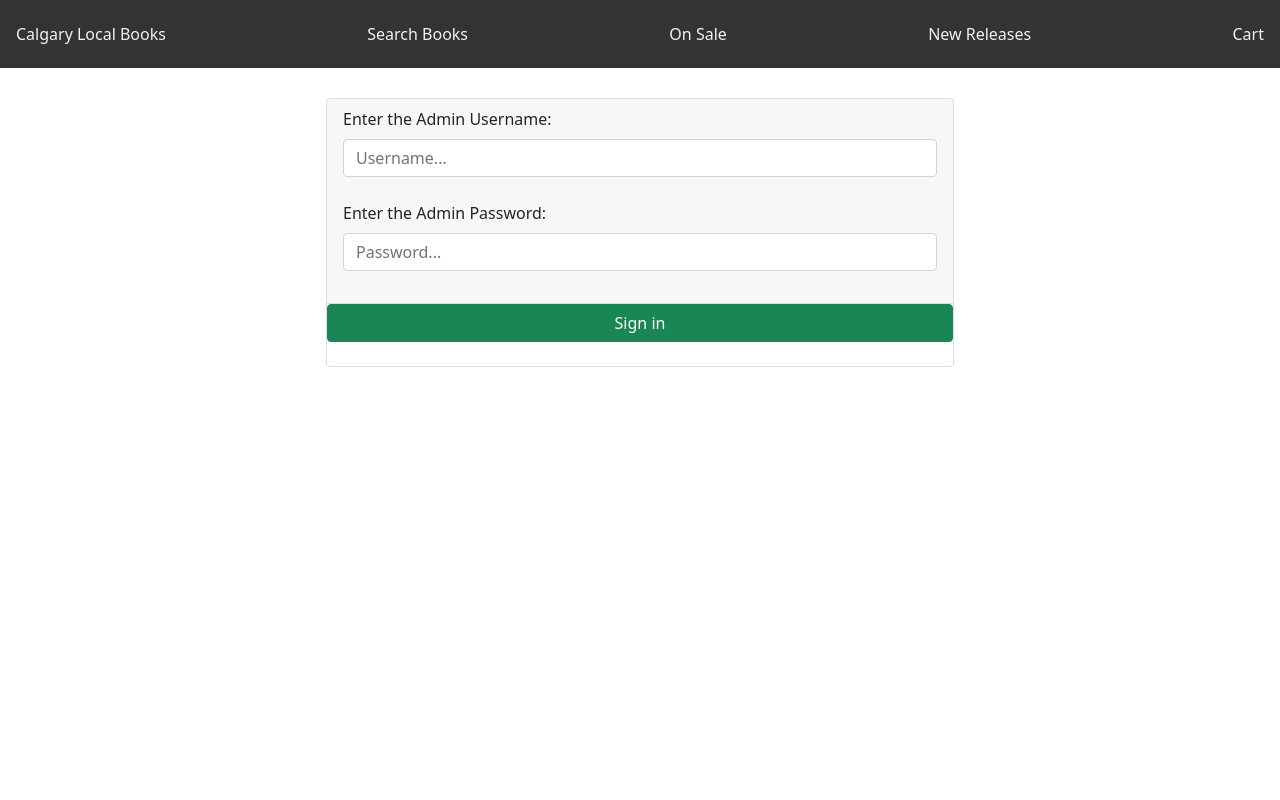
After one commit to JoshuaWeir/CPSC471_Project, a PHP site: page /adminLoginPage.php in a window 1280 px wide. The commit adds this page. Run offline with PHP 8.4, Linux system fonts and the light colour scheme.

Commit message:
Added adminLoginPage.php, welcomePage.php; small formatting updates.

```diff
--- /dev/null
+++ b/view/adminLoginPage.php
@@ -0,0 +1,82 @@
+<!--Page for users to login using their username and password. Also routes to the welcome page if they log in.-->
+<?php
+include_once "loader.php";
+//TODO: Connect to Controller
+if (isset($_SESSION['login']) && $_SESSION['login']){
+    redirect("adminPage.php");
+}
+
+if(isset($_POST['submit'])) {
+    $username = trim($_POST['username']);
+    $password = trim($_POST['password']);
+
+    if (!AuthenticationController::verifyUser($username, $password)){
+        $message = "your username and/or password is incorrect, please try again.";
+    }
+}
+?>
+
+<style><?php include "style.css"; ?> </style>
+
+<!doctype html>
+<html lang="en">
+<head>
+    <!-- Required meta tags -->
+    <meta charset="utf-8">
+    <meta name="viewport" content="width=device-width, initial-scale=1, shrink-to-fit=no">
+    <link href="https://cdn.jsdelivr.net/npm/bootstrap@5.0.2/dist/css/bootstrap.min.css" rel="stylesheet" integrity="sha384-EVSTQN3/azprG1Anm3QDgpJLIm9Nao0Yz1ztcQTwFspd3yD65VohhpuuCOmLASjC" crossorigin="anonymous">
+
+    <nav class="navbar">
+        <a class="active"
+           href="index.php">Calgary Local Books</a>
+        <a href="bookSearchPage.php">Search Books</a>
+        <a href="salePage.php">On Sale</a>
+        <a href="featurePage.php">New Releases</a>
+        <a href="orderPage.php">Cart</a>
+    </nav>
+
+<body>
+<div class="main">
+    <div class="row">
+        <div class="col-lg-6 mx-auto">
+            <div class="card ">
+                <div class="card-header">
+                    <form action="" method="post">
+                        <!-- Username input -->
+                        <div class="form-outline mb-4">
+                            <label class="form-label" for="adminUsername">Enter the Admin Username:</label>
+                            <input type="text" name="username" id="adminUsername"
+                                   placeholder="Username..." class="form-control" />
+                        </div>
+
+                        <!-- Password input -->
+                        <div class="form-outline mb-4">
+                            <label class="form-label" for="adminPassword">Enter the Admin Password: </label>
+                            <input type="password" name="password" id="adminPassword"
+                                   placeholder="Password..." class="form-control" />
+                        </div>
+                </div>
+
+                <!-- Submit button -->
+                <button type="submit" name="submit" class="btn btn-success btn-block mb-4">Sign in</button>
+
+                <?php
+                if (isset($message)){
+                    echo '<div class="alert alert-danger" role="alert">'
+                        . $message .
+                        '</div>';
+                }
+                ?>
+
+            </div>
+        </div>
+    </div>
+</div>
+</head>
+
+<!-- jQuery first, then Popper.js, then Bootstrap JS -->
+<script src="https://code.jquery.com/jquery-3.3.1.slim.min.js" integrity="sha384-q8i/X+965DzO0rT7abK41JStQIAqVgRVzpbzo5smXKp4YfRvH+8abtTE1Pi6jizo" crossorigin="anonymous"></script>
+<script src="https://cdn.jsdelivr.net/npm/popper.js@1.14.7/dist/umd/popper.min.js" integrity="sha384-UO2eT0CpHqdSJQ6hJty5KVphtPhzWj9WO1clHTMGa3JDZwrnQq4sF86dIHNDz0W1" crossorigin="anonymous"></script>
+<script src="https://cdn.jsdelivr.net/npm/bootstrap@4.3.1/dist/js/bootstrap.min.js" integrity="sha384-JjSmVgyd0p3pXB1rRibZUAYoIIy6OrQ6VrjIEaFf/nJGzIxFDsf4x0xIM+B07jRM" crossorigin="anonymous"></script>
+</body>
+</html>
--- a/view/bookSearchPage.php
+++ b/view/bookSearchPage.php
@@ -62,7 +62,7 @@
                 </tr>
 
                 <tbody>
-
+<!--TODO: Ensure correct connections once finalized-->
                 <?php
                 foreach ($books as $book):
                     if ($book->getAvailable() == 1):
--- a/view/confirmationPage.php
+++ b/view/confirmationPage.php
@@ -80,8 +80,8 @@
     <div style="border-radius:200px; height:200px; width:200px; background: #F8FAF5; margin:0 auto;">
         <i class="checkmark">✓</i>
     </div>
-    <h1>Success</h1>
-    <h3>We cancelled your ticket</h3>
+    <h1>Success!</h1>
+    <h3>Your ticket has been successfully cancelled!</h3>
     <br/>
     <h5>Credit ID: <b><?=$credit->getUniqueId()?></b></h5>
     <br/>
--- a/view/orderPage.php
+++ b/view/orderPage.php
@@ -84,7 +84,7 @@ include_once "loader.php";
                         <h5>Book details: </h5>
                         <ul class="list-group">
                             <li class="list-group-item">Book: <b><?= $_SESSION["book"]["name"]?></b></li>
-                            <li class="list-group-item">Price: $<b><?= round($_SESSION["ticket"]["price"], 2)?></b></li>
+                            <li class="list-group-item">Price: $<b><?= round($_SESSION["book"]["price"], 2)?></b></li>
                         </ul>
                         <br>
 
--- a/view/paymentPage.php
+++ b/view/paymentPage.php
@@ -61,11 +61,11 @@
                             <form role="form" method="post" action="<?=$_GET["action"]?>" ">
                             <div class="form-group"> <label for="username">
                                     <h6>Card Owner</h6>
-                                </label> <input type="text" name="username" placeholder="Card Owner Name" required class="form-control "> </div>
+                                </label> <input type="text" name="username" placeholder="Card Owner Name..." required class="form-control "> </div>
                             <div class="form-group"> <label for="cardNumber">
                                     <h6>Card number</h6>
                                 </label>
-                                <div class="input-group"> <input type="text" name="cardNumber" placeholder="Valid card number" class="form-control" value="<?= isset($regUser) ? $regUser->getPaymentMethod() : '' ?>" required>
+                                <div class="input-group"> <input type="text" name="cardNumber" placeholder="Valid card number..." class="form-control" value="<?= isset($regUser) ? $regUser->getPaymentMethod() : '' ?>" required>
                                     <div class="input-group-append"> <span class="input-group-text text-muted"> <i class="fab fa-cc-visa mx-1"></i> <i class="fab fa-cc-mastercard mx-1"></i> <i class="fab fa-cc-amex mx-1"></i> </span> </div>
                                 </div>
                             </div>
```
Also changed, not shown: view/adminPage.php (+16 -1 lines), view/loginPage.php (+8 -3 lines), view/welcomePage.php (added, +77 -0 lines).
